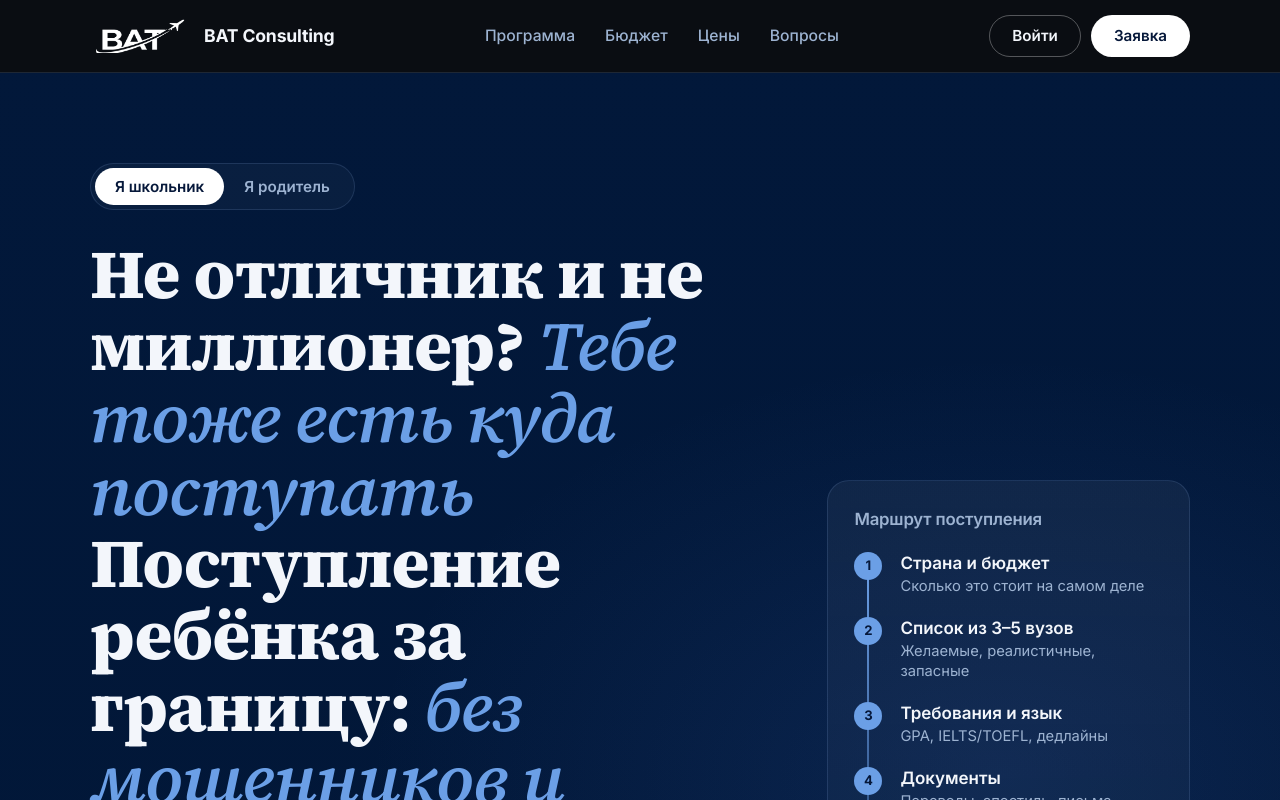
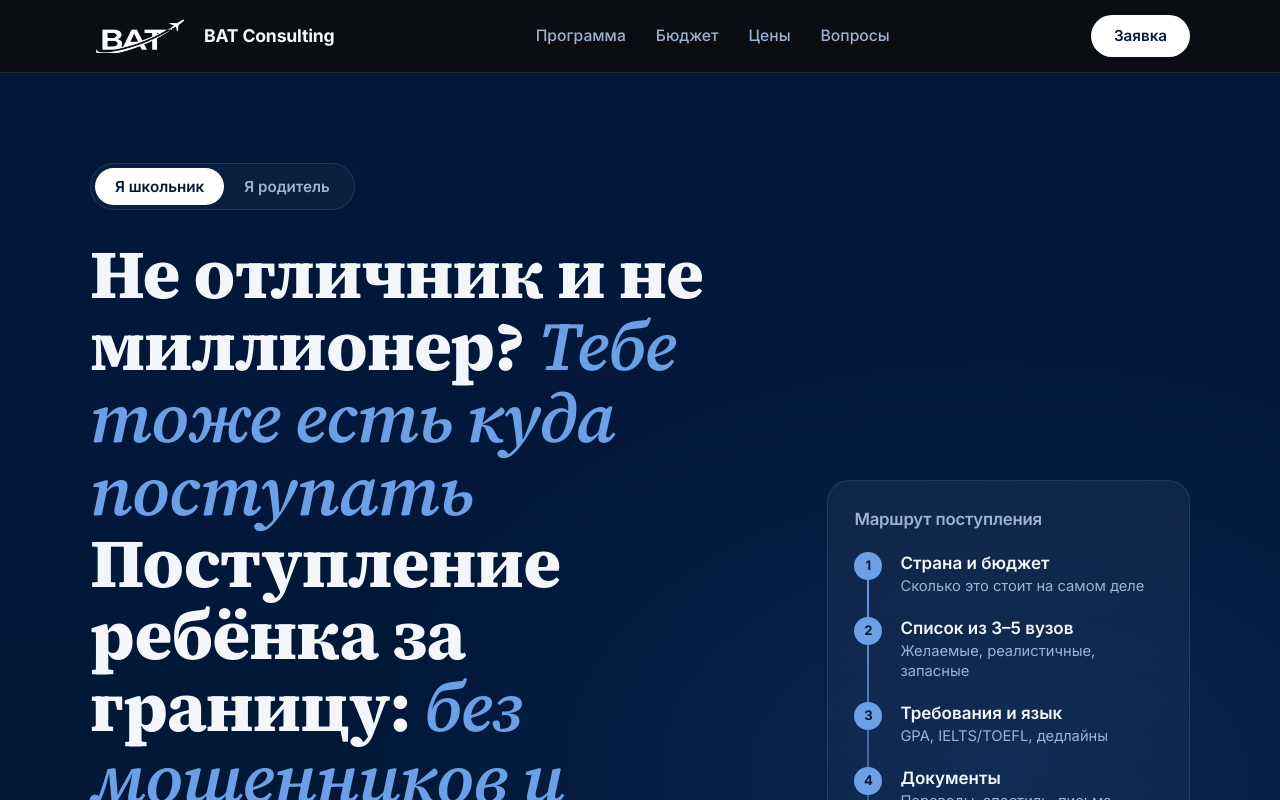
Before and after one commit to Chelovek2343/lms-course, a Next.js app: page / in a window 1280 px wide. Shown: the top 800 px of the page. Built offline with nearby package versions, Linux system fonts and the light colour scheme.

Commit message:
Update page.js

```diff
--- a/app/page.js
+++ b/app/page.js
@@ -286,7 +286,6 @@ const PAGE_HTML = `
       <a href="#faq">Вопросы</a>
     </nav>
     <div style="display:flex;gap:10px;align-items:center">
-      <a class="btn btn-sm btn-ghost" href="/login">Войти</a>
       <button class="btn btn-sm" data-cta="consult" type="button">Заявка</button>
     </div>
   </div>
```
